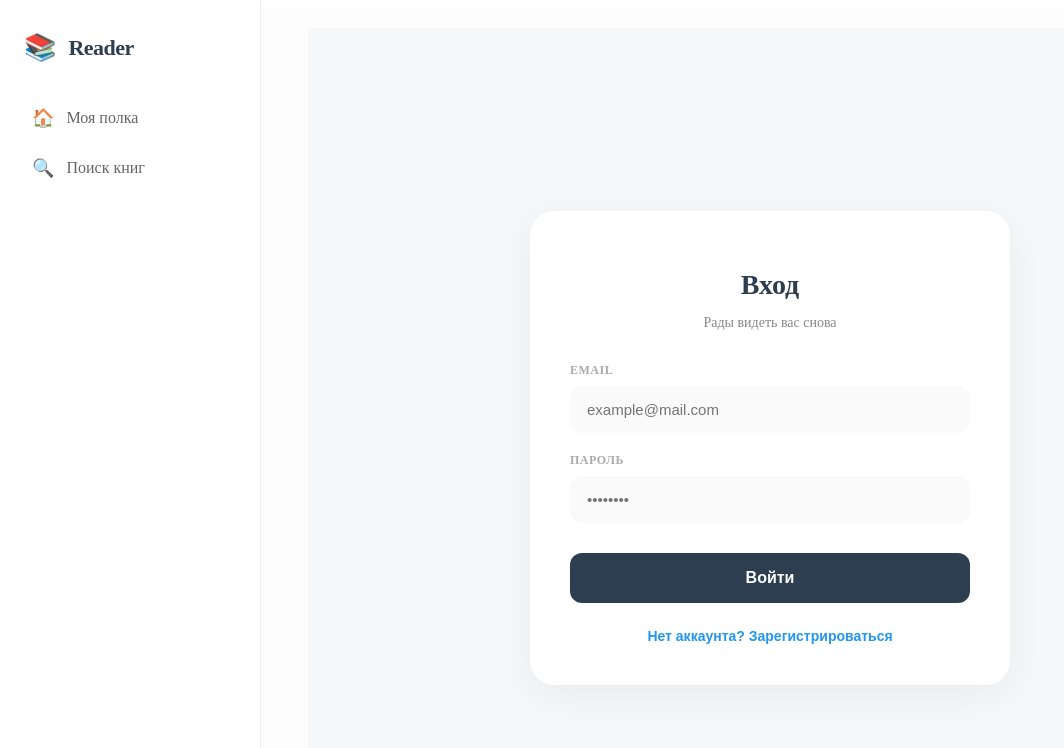
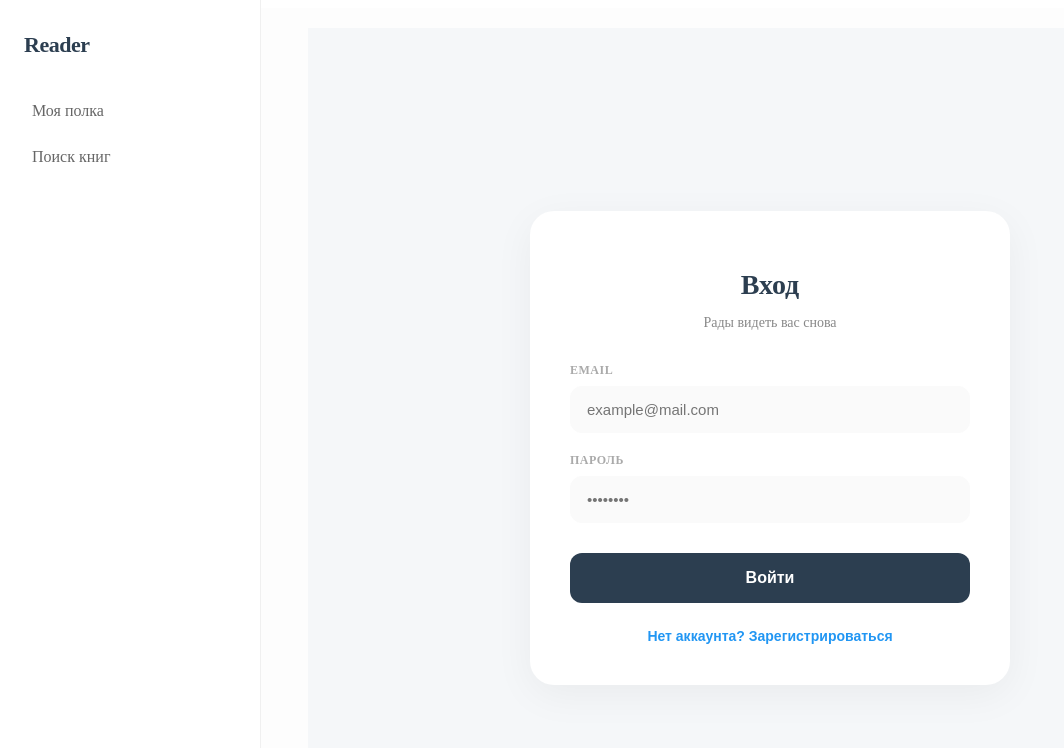
Before and after one commit to Io666777/reader, a Vue app in the folder frontend/: page /login in a window 1280 px wide. Shown: the top 748 px of the page, without its empty margins (0-1064 px from the left). Built offline with nearby package versions, Linux system fonts and the light colour scheme; no server answers.

Commit message:
feat/small-update: небольшая доработка0подготовка к деплою

```diff
--- a/frontend/src/shared/api/base.ts
+++ b/frontend/src/shared/api/base.ts
@@ -1,7 +1,7 @@
 // frontend/src/shared/api/base.ts
 import { authStore } from '../store/auth'; // Проверь правильность пути к файлу auth.ts
 
-export const API_URL = 'http://localhost:3000/api';
+const API_URL = import.meta.env.VITE_API_URL || 'http://localhost:3000/api';
 
 export async function apiRequest<T>(endpoint: string, options?: RequestInit): Promise<T> {
   const headers: Record<string, string> = {
--- a/frontend/src/widgets/sidebar.vue
+++ b/frontend/src/widgets/sidebar.vue
@@ -5,23 +5,19 @@ import { authStore } from '../shared/store/auth';
 const getInitials = (name: string) => {
   return name ? name.charAt(0).toUpperCase() : 'U';
 };
-
 </script>
 
 <template>
   <aside class="sidebar">
     <div class="sidebar__logo">
-      <span class="logo-icon">📚</span>
       <h1 class="logo-text">Reader</h1>
     </div>
 
     <nav class="sidebar__nav">
       <router-link to="/" class="nav-item" active-class="active">
-        <span class="nav-item__icon">🏠</span>
         <span class="nav-item__text">Моя полка</span>
       </router-link>
       <router-link to="/catalog" class="nav-item" active-class="active">
-        <span class="nav-item__icon">🔍</span>
         <span class="nav-item__text">Поиск книг</span>
       </router-link>
     </nav>
```
Also changed, not shown: 2 other files (tests, documents, lock files or other folders).
